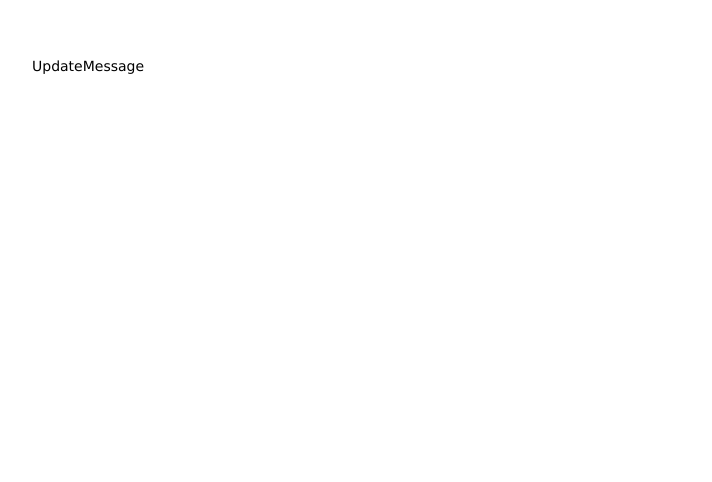
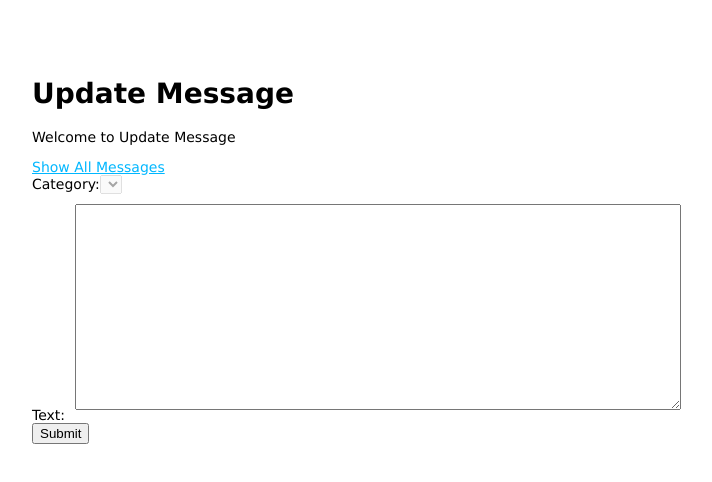
Before and after one commit to bryantt23/odin-email-inventory, a React (Vite) app in the folder frontend/: page /messages/1/update in a window 1280 px wide. Shown: the top 482 px of the page, without its empty margins (26-738 px from the left). Built offline with nearby package versions, Linux system fonts and the light colour scheme; no server answers.

Commit message:
can update message

```diff
--- a/frontend/services/messages.js
+++ b/frontend/services/messages.js
@@ -35,3 +35,13 @@ export const archiveMessage = async (id) => {
         throw error
     }
 }
+
+export const updateMessage = async (message) => {
+    try {
+        const res = await api.put(`/messages/${message._id}`, message)
+        return res.data
+    } catch (error) {
+        console.error('Error updating message:', error);
+        throw error
+    }
+}
--- a/frontend/src/components/UpdateMessage.jsx
+++ b/frontend/src/components/UpdateMessage.jsx
@@ -1,9 +1,73 @@
-import React from 'react'
+import React, { useEffect, useState } from 'react'
+import { getMessage, updateMessage } from '../../services/messages'
+import { useParams, useNavigate } from 'react-router-dom';
+import { Link } from 'react-router-dom';
 
 function UpdateMessage() {
-    return (
-        <div>UpdateMessage</div>
-    )
+  let { id } = useParams()
+  const [message, setMessage] = useState([])
+  const [text, setText] = useState(null)
+  const navigate = useNavigate()
+
+  useEffect(() => {
+    async function fetchData() {
+      try {
+        const res = await getMessage(id)
+        setMessage(res.message)
+        setText(res.message.text)
+      } catch (error) {
+        console.error(error)
+      }
+    }
+    fetchData()
+  }, [])
+
+  const handleSubmit = async (e) => {
+    e.preventDefault()
+    try {
+      const updatedMessage = { ...message, text }
+      await updateMessage(updatedMessage)
+      navigate('/')
+    } catch (error) {
+      console.error(error)
+    }
+  }
+
+  return (
+    <div>
+      <h1>Update Message</h1>
+      <p>Welcome to Update Message</p>
+      <Link to="/">Show All Messages</Link>
+      {/* <form onSubmit={e => handleSubmit(e)}> */}
+      <form onSubmit={handleSubmit}>
+        <div>
+          <label htmlFor="category">Category:</label>
+          <select
+            name="category"
+            id="category"
+            disabled={true}
+            value={"message.category"}>
+            <option value={message.category}>{message.category}</option>
+          </select>
+        </div>
+
+        <div>
+          <label htmlFor="text">Text:</label>
+          <textarea
+            id="text"
+            name="text"
+            className="custom-textarea"
+            required minLength="2"
+            value={text}
+            onChange={e => setText(e.target.value)}
+          />
+        </div>
+
+        <div>
+          <button type="submit">Submit</button>
+        </div>
+      </form>
+    </div>
+  )
 }
-
 export default UpdateMessage
```
Also changed, not shown: 1 other file (tests, documents, lock files or other folders).
